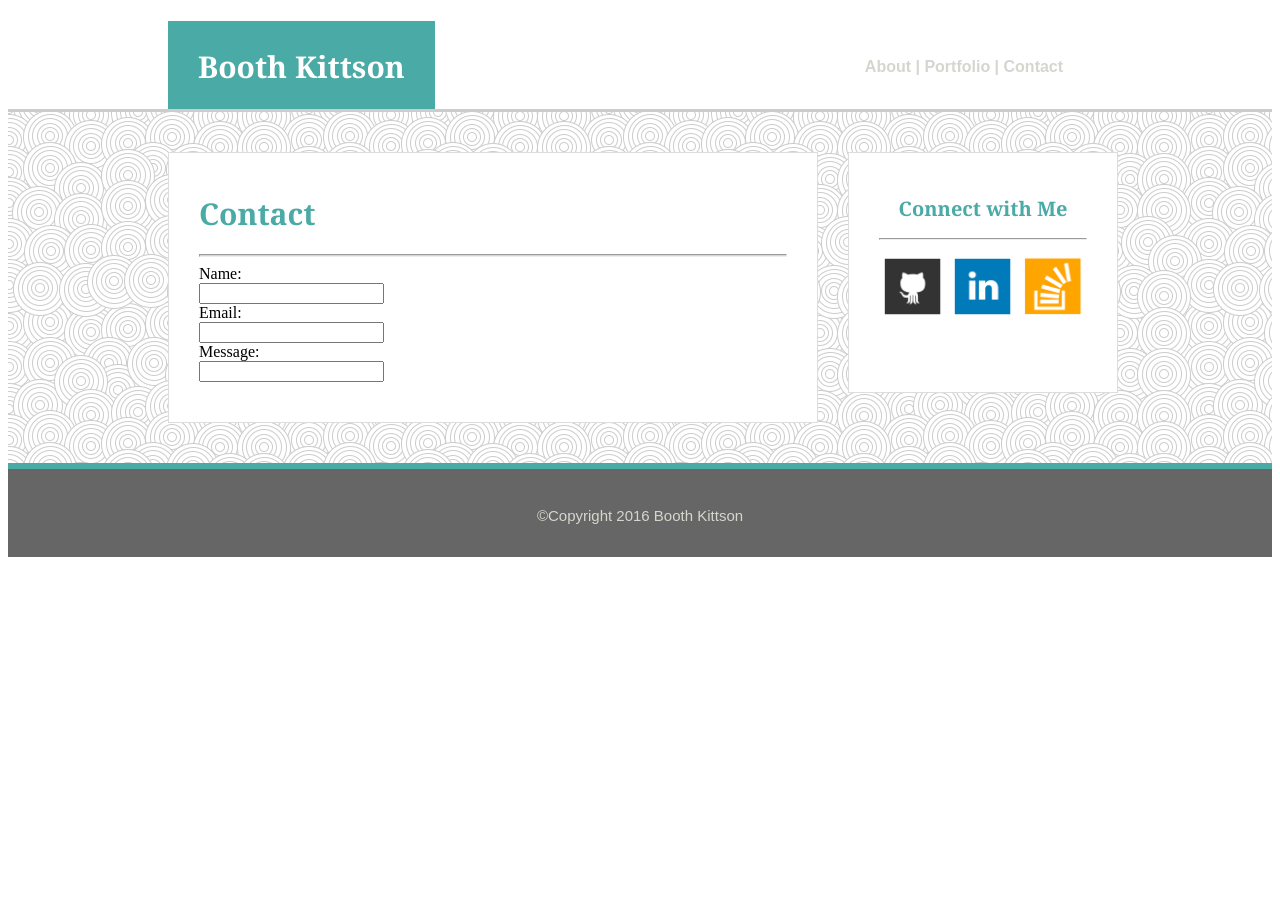
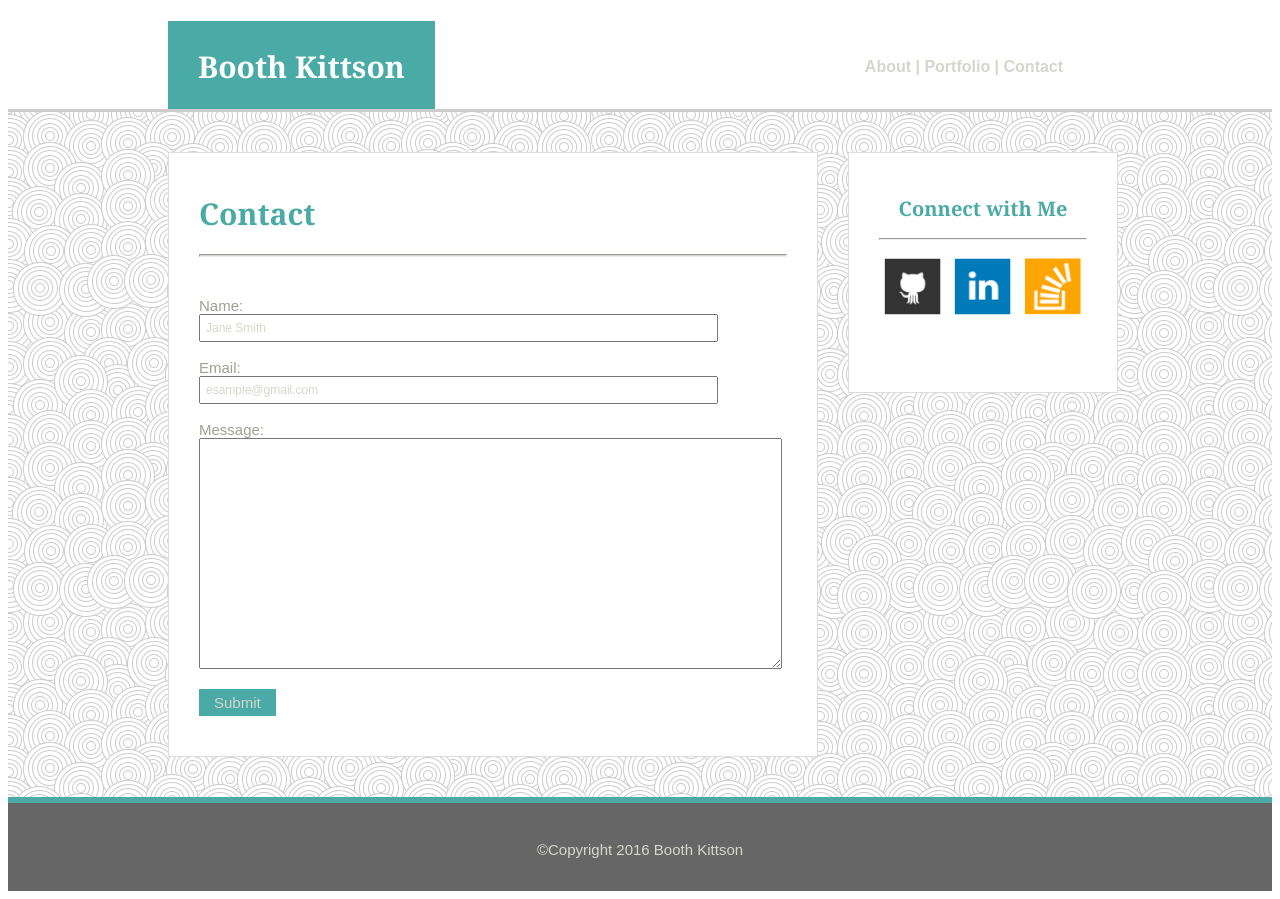
Before and after one commit to kittson/Basic-Portfolio, a PHP site: page /contact.html in a window 1280 px wide. Before the commit the page ends 557 px from the top, so only its background shows below. Run offline with PHP 8.4, Linux system fonts and the light colour scheme.

Commit message:
in progress

```diff
--- a/assets/css/style.css
+++ b/assets/css/style.css
@@ -7,11 +7,12 @@ colors used homework spec:
 #4AAAA5 - turquoise shade
 #FFFFFF - white
 #666666 - dark gray
-#777777 - medium gray
+#777777 - medium dark gray
 
 colors used extra:
 #DDDDDD - lighter gray
 #D5D6CE - medium light gray
+#9FA093 - medium gray
 
 **/
 
@@ -21,7 +22,27 @@ html {
 *, *:before, *:after {
   box-sizing: inherit;
 }
+form {
+	font-family: 'Arial', 'Helvetica Neue', Helvetica, sans-serif;
+	font-size: 15px;
+	margin-top: 40px;
+	color: #9FA093;
 
+}
+input {
+	font-family: 'Arial', 'Helvetica Neue', Helvetica, sans-serif;
+	font-size: 12px;
+	padding: 5px;
+	color: #D5D6CE;
+}
+input[type=submit] {
+    padding:5px 15px;
+    background:#4AAAA5;
+    border:0 none;
+    cursor:pointer;
+    font-size: 15px;
+
+}
 h1 {
 	font-size: 30px;
 	font-family: 'Georgia', Times, Times New Roman, serif;
@@ -134,6 +155,9 @@ li {
 }
 .img-project {
 	position: relative;
+	float: left;
+	margin-right: 10px;
+	padding-right: 5px;
 
 }
 .turq-banner {
--- a/contact.html
+++ b/contact.html
@@ -31,11 +31,12 @@ uses assets/images and assets/css
 			<hr style="height: 3px;color: #D5D6CE; background-color: #D5D6CE;"></hr>
 			<form>
 			  Name:<br>
-			  <input type="text" name="name"><br>
+			  <input type="text" name="name" size="70" value="Jane Smith"><br><br>
 			  Email:<br>
-			  <input type="text" name="emailaddress"><br>
+			  <input type="text" name="emailaddress" size="70" value="esample@gmail.com"><br><br>
 			  Message:<br>
-			  <input type="text" name="message"><br>
+			  <textarea rows="15" cols="70" name="message"> </textarea><br> <br>
+			  <input type="submit" value="Submit">
 			</form>
 		</div>
 
--- a/portfolio.html
+++ b/portfolio.html
@@ -30,12 +30,12 @@ uses assets/images and assets/css
 			</h1>
 			<hr style="height: 3px;color: #D5D6CE; background-color: #D5D6CE;"></hr>
 			<div class="img-project">
-				<img style="height: 200px;" src="assets/images/angie.png" alt= "Angelita" >
+				<img style="height: 260px;" src="assets/images/angie.png" alt= "Angelita" >
 				<h3><span style="text-align: center;">Angelita </span></h3>
 			</div>
 
 			<div class="img-project">
-				<img style="height: 200px;" src="assets/images/fabric.png" alt= "Fabric">
+				<img style="height: 260px;" src="assets/images/fabric.png" alt= "Fabric">
 				<h3>Fabric #1</h3>
 			</div>
 			<!--
```
